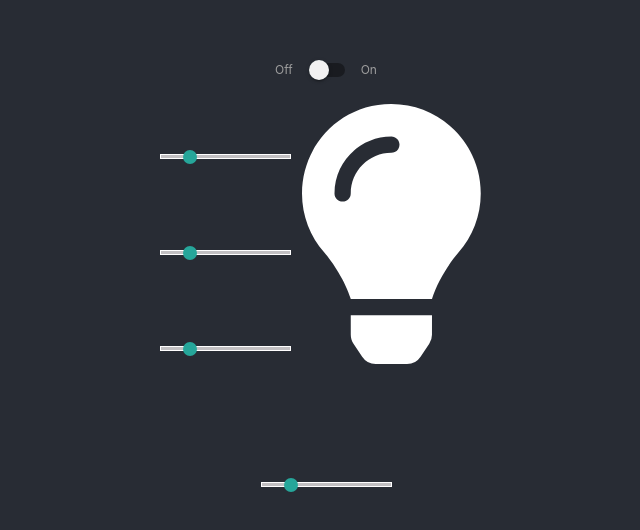
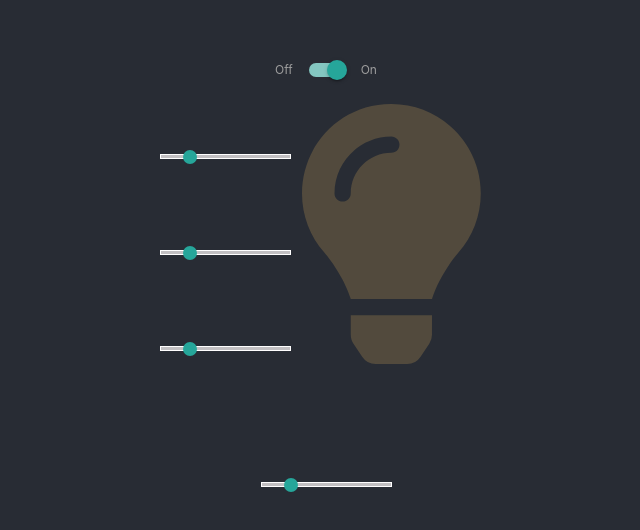
Before and after one commit to Chieze-Franklin/lightbulb, a React (Create React App) app: page / in a window 1280 px wide. Shown: the part 104-634 px from the top of the page, without its empty margins (314-954 px from the left). Built offline with nearby package versions, Linux system fonts and the light colour scheme.

Commit message:
use Context.Provider directly

```diff
--- a/src/App.js
+++ b/src/App.js
@@ -5,9 +5,23 @@ import './App.css';
 import LightBulb from './components/LightBulb';
 import Range from './components/Range';
 import Switch from './components/Switch';
+import { Provider } from './context-api';
+
+const state = {
+  color: {
+    alpha: '50',
+    blue: '100',
+    green: '200',
+    red: '255'
+  },
+  state: {
+    on: !false
+  }
+}
 
 function App() {
   return (
+    <Provider value={state}>
       <div className="App">
         <header className="App-header">
           <Row>
@@ -34,6 +48,7 @@ function App() {
           </Row>
         </header>
       </div>
+    </Provider>
   );
 }
 
--- a/src/components/LightBulb.js
+++ b/src/components/LightBulb.js
@@ -1,13 +1,26 @@
-import { FontAwesomeIcon } from '@fortawesome/react-fontawesome'
-import { faLightbulb } from '@fortawesome/free-solid-svg-icons'
+import { FontAwesomeIcon } from '@fortawesome/react-fontawesome';
+import { faLightbulb } from '@fortawesome/free-solid-svg-icons';
 import React, { Component } from 'react';
+
+import { Consumer } from '../context-api';
 
 class LightBulb extends Component {
   render() {
-    return (<FontAwesomeIcon
-      icon={faLightbulb}
-      size="10x"
-      color="#ffffffff" />)
+    return (<Consumer>
+      {value => {
+        let color = "white";
+        if (!value.state.on) {
+          color = "black"
+        } else {
+          const { alpha, blue, green, red } = value.color;
+          color = `rgba(${red}, ${green}, ${blue}, ${Number(alpha) / 255})`;
+        }
+        return (<FontAwesomeIcon
+          icon={faLightbulb}
+          size="10x"
+          color={color} />);
+      }}
+      </Consumer>)
   }
 }
 
--- a/src/components/Range.js
+++ b/src/components/Range.js
@@ -1,17 +1,23 @@
 import React, { Component } from 'react';
+import { Range as MaterializeRange } from 'react-materialize';
 
-import { Range as MaterializeRange } from 'react-materialize'
+import { Consumer } from '../context-api';
 
 class Range extends Component {
   rangeChanged = (e) => {
     console.log(this.props.name + ':' + e.target.value)
   }
   render() {
-    return (<MaterializeRange
-      min="0"
-      max="255"
-      name={this.props.name}
-      onChange={this.rangeChanged} />)
+    return (<Consumer>
+      {value => {
+        return (<MaterializeRange
+          min="0"
+          max="255"
+          name={this.props.name}
+          value={value.color[this.props.name]}
+          onChange={this.rangeChanged} />);
+      }}
+      </Consumer>)
   }
 }
 
--- a/src/components/Switch.js
+++ b/src/components/Switch.js
@@ -1,16 +1,22 @@
 import React, { Component } from 'react';
+import { Switch as MaterializeSwitch } from 'react-materialize';
 
-import { Switch as MaterializeSwitch } from 'react-materialize'
+import { Consumer } from '../context-api';
 
 class Switch extends Component {
   switchChanged = (e) => {
     console.log(e.target.checked)
   }
   render() {
-    return (<MaterializeSwitch
-      offLabel="Off"
-      onLabel="On"
-      onChange={this.switchChanged} />)
+    return (<Consumer>
+      {value => {
+        return (<MaterializeSwitch
+          offLabel="Off"
+          onLabel="On"
+          checked={value.state.on}
+          onChange={this.switchChanged} />);
+      }}
+      </Consumer>)
   }
 }
 
--- /dev/null
+++ b/src/context-api/index.js
@@ -0,0 +1,28 @@
+import React, { Component } from 'react';
+
+const Context = React.createContext();
+
+export const Provider = Context.Provider;
+
+export class Provider2 extends Component {
+  state = {
+    color: {
+      alpha: '255',
+      blue: '255',
+      green: '255',
+      red: '255'
+    },
+    state: {
+      on: false
+    }
+  }
+  render() {
+    return (
+      <Context.Provider value={this.state}>
+        {this.props.children}
+      </Context.Provider>
+    )
+  }
+}
+
+export const Consumer = Context.Consumer;
```
Lines whose indentation alone changed are shown as unchanged.
